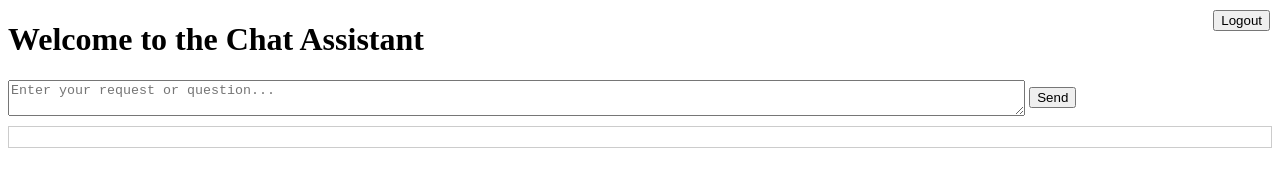
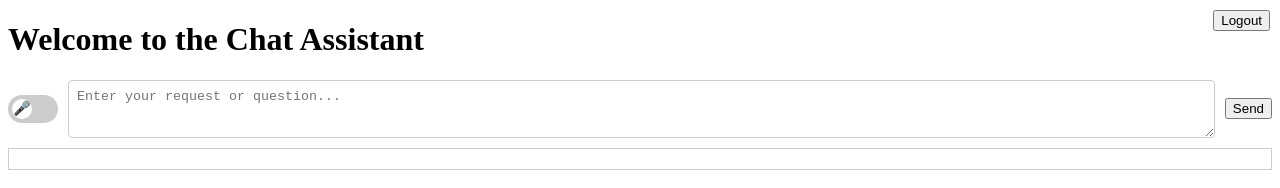
Before and after one commit to ckaiman/enterprise-chat-app, a plain HTML site: page frontend/static/index.html in a window 1280 px wide. Drawn offline with Linux system fonts and the light colour scheme; no server answers; sample sign-in values are in the browser's storage.

Commit message:
Refactor Docker and Nginx configuration for improved service routing and SSL setup; add speech recognition feature to chat interface (not yet working)

```diff
--- a/frontend/static/auth.js
+++ b/frontend/static/auth.js
@@ -2,7 +2,7 @@ function login() {
     let email = document.getElementById("email").value;
     let password = document.getElementById("password").value;
 
-    fetch("http://localhost:8001/auth/login", {
+    fetch("/auth/login", {
         method: "POST",
         headers: {"Content-Type": "application/json"},
         body: JSON.stringify({email, password})
@@ -42,7 +42,7 @@ async function loadUserDetailsAndWelcome() {
     if (!token) return;
 
     try {
-        const response = await fetch("http://localhost:8001/account/me", { // Directly call auth_service
+        const response = await fetch("/account/me", {
             method: "GET",
             headers: {
                 "Authorization": "Bearer " + token
--- a/frontend/static/chat.js
+++ b/frontend/static/chat.js
@@ -24,7 +24,7 @@ function sendMessage() {
 
     chatbox.value = ''; // Clear the input box immediately after getting the value
 
-    fetch("http://localhost:8000/chat", {
+    fetch("/chat", {
         method: "POST",
         headers: {
             "Content-Type": "application/json",
@@ -76,5 +76,72 @@ document.addEventListener('DOMContentLoaded', () => {
                 sendMessage();
             }
         });
+
+        // --- Speech Recognition ---
+        const micToggle = document.getElementById('mic-toggle');
+        const SpeechRecognition = window.SpeechRecognition || window.webkitSpeechRecognition;
+
+        if (SpeechRecognition) {
+            const recognition = new SpeechRecognition();
+            recognition.continuous = true; // Keep listening until stopped
+            recognition.interimResults = true; // Show results as they are recognized
+            recognition.lang = 'en-US'; // Explicitly set to the most widely supported language as a final attempt.
+
+            micToggle.addEventListener('change', () => {
+                if (micToggle.checked) {
+                    try {
+                        chatbox.placeholder = "Listening...";
+                        chatbox.value = ""; // Clear any error messages
+                        chatbox.style.color = 'inherit';
+                        recognition.start();
+                    } catch(e) {
+                        console.error("Speech recognition could not be started.", e);
+                        chatbox.value = "Error: Recognition already active.";
+                        chatbox.style.color = 'red';
+                        micToggle.checked = false;
+                    }
+                } else {
+                    chatbox.placeholder = "Enter your request or question...";
+                    recognition.stop();
+                }
+            });
+
+            recognition.onresult = (event) => {
+                let interim_transcript = '';
+                let final_transcript = '';
+
+                for (let i = event.resultIndex; i < event.results.length; ++i) {
+                    if (event.results[i].isFinal) {
+                        final_transcript += event.results[i][0].transcript;
+                    } else {
+                        interim_transcript += event.results[i][0].transcript;
+                    }
+                }
+                chatbox.value = final_transcript + interim_transcript;
+            };
+
+            recognition.onerror = (event) => {
+                console.error("Speech recognition error:", event.error);
+                let errorMessage = `Speech Error: ${event.error}`;
+
+                // Provide a more helpful message and permanently disable the feature if language is not supported.
+                if (event.error === 'language-not-supported') {
+                    errorMessage = "Voice input is not supported by your browser. This feature will now be hidden.";
+                    // Permanently hide the toggle switch as it's not supported.
+                    micToggle.parentElement.style.display = 'none';
+                }
+
+                chatbox.value = errorMessage;
+                chatbox.style.color = 'red';
+                micToggle.checked = false; // Turn off toggle on error
+            };
+
+            recognition.onend = () => {
+                micToggle.checked = false; // Ensure toggle is off when recognition ends
+                chatbox.placeholder = "Enter your request or question...";
+            };
+        } else {
+            document.querySelector('.switch').style.display = 'none'; // Hide toggle if not supported
+        }
     }
 });
--- a/frontend/static/index.html
+++ b/frontend/static/index.html
@@ -11,14 +11,65 @@
         <button id="login-logout-button"></button>
     </div>
     <h1 id="welcome-header">Welcome to the Chat Assistant</h1>
-    <div>
-        <textarea id="chatbox" style="width: 80%; vertical-align: middle;" placeholder="Enter your request or question..."></textarea>
-        <button onclick="sendMessage()" style="vertical-align: middle;">Send</button>
+    <div class="chat-input-container">
+        <!-- Speech Recognition Toggle -->
+        <label class="switch">
+            <input type="checkbox" id="mic-toggle">
+            <span class="slider"></span>
+        </label>
+        <textarea id="chatbox" placeholder="Enter your request or question..."></textarea>
+        <button onclick="sendMessage()">Send</button>
     </div>
     <div id="chat-container" style="border: 1px solid #ccc; padding: 10px; margin-top: 10px;">
         <!-- Chat messages will appear here -->
     </div>
     <style>
+        .chat-input-container {
+            display: flex;
+            align-items: center;
+            gap: 10px;
+            margin-top: 10px;
+        }
+        #chatbox {
+            flex-grow: 1; /* Take up remaining space */
+            resize: vertical;
+            min-height: 40px;
+            padding: 8px;
+            border-radius: 4px;
+            border: 1px solid #ccc;
+        }
+        /* The switch - a checkbox with a custom style */
+        .switch {
+            position: relative;
+            display: inline-block;
+            width: 50px;
+            height: 28px;
+        }
+        .switch input { display: none; } /* Hide default checkbox */
+        .slider {
+            position: absolute;
+            cursor: pointer;
+            top: 0; left: 0; right: 0; bottom: 0;
+            background-color: #ccc;
+            transition: .4s;
+            border-radius: 28px;
+        }
+        .slider:before {
+            position: absolute;
+            content: "🎤";
+            height: 20px; width: 20px;
+            left: 4px; bottom: 4px;
+            background-color: white;
+            transition: .4s;
+            border-radius: 50%;
+            display: flex;
+            align-items: center;
+            justify-content: center;
+            font-size: 14px;
+        }
+        input:checked + .slider { background-color: #2196F3; }
+        input:checked + .slider:before { transform: translateX(22px); }
+
         .bot-reply {
             color: blue;
             margin-bottom: 5px;
```
Also changed, not shown: 8 other files.
